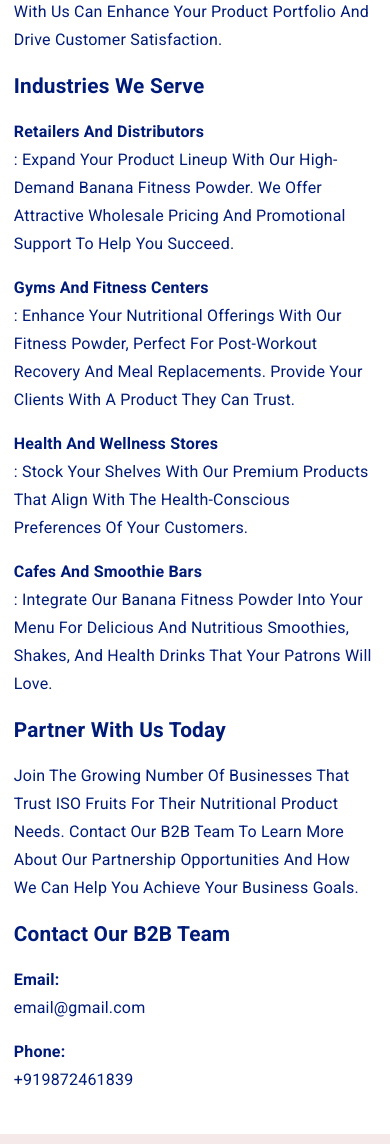
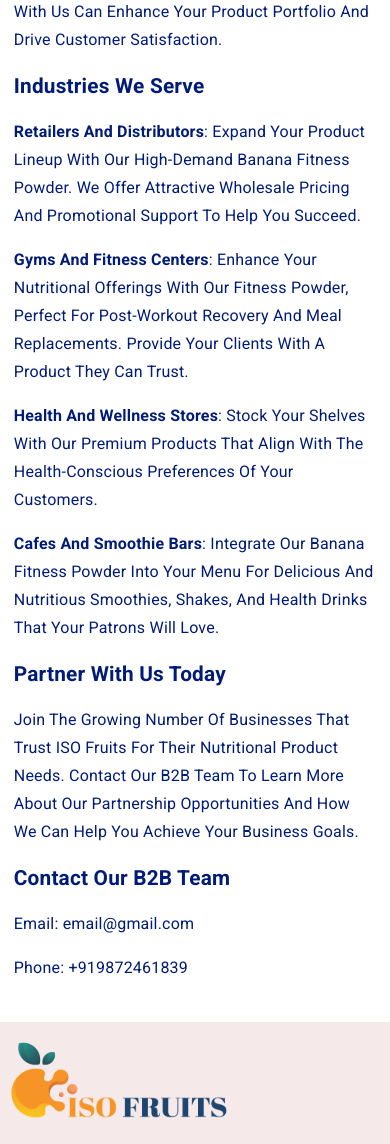
Before and after one commit to github-usman/iso-fruits, a Next.js app: page /iso-fruits/b2b-solutions in a window 390 px wide. Shown: the part 388-1532 px from the top of the page. Built offline with nearby package versions, Linux system fonts and the light colour scheme.

Commit message:
[Fix] b2b solutions responsive

```diff
--- a/pages/iso-fruits/b2b-solutions.tsx
+++ b/pages/iso-fruits/b2b-solutions.tsx
@@ -23,9 +23,9 @@
 
           <p><span>Contact Our B2B Team</span></p>
 
-          <p className="email"><span className="subheading-span">Email:</span> email@gmail.com </p>
+          <p className="contacts"><span className="subheading-span">Email:</span> email@gmail.com </p>
 
-         <p><span className="subheading-span">Phone:</span> +919872461839</p>
+         <p className="contacts"><span className="subheading-span">Phone:</span> +919872461839</p>
       </div>
     );
   };
--- a/public/assets/styles/components/iso-fruits/_b2b-solutions.scss
+++ b/public/assets/styles/components/iso-fruits/_b2b-solutions.scss
@@ -39,17 +39,22 @@
             }
             @include mobile{
                 font-size: 20.8px;
-                display: block;
             }
         }
 
         .subheading-span{
-            font-size: 16px;
-            line-height: 28px;
+            @include tablet{
+                font-size: 16px;
+                line-height: 28px;
+            }
         }
 
     }
-    .email{
+    .contacts{
+        span{
+            font-weight: 400;
+        }
+
         text-transform: none;
     }
 }
```
